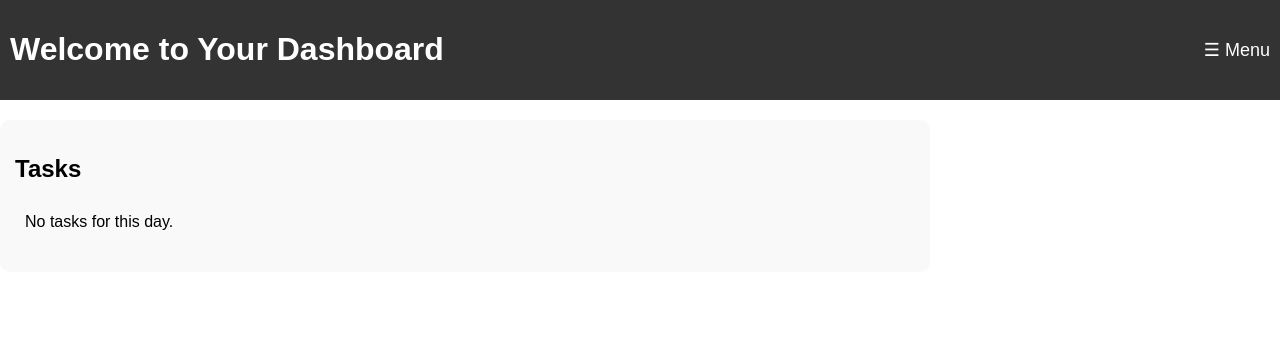
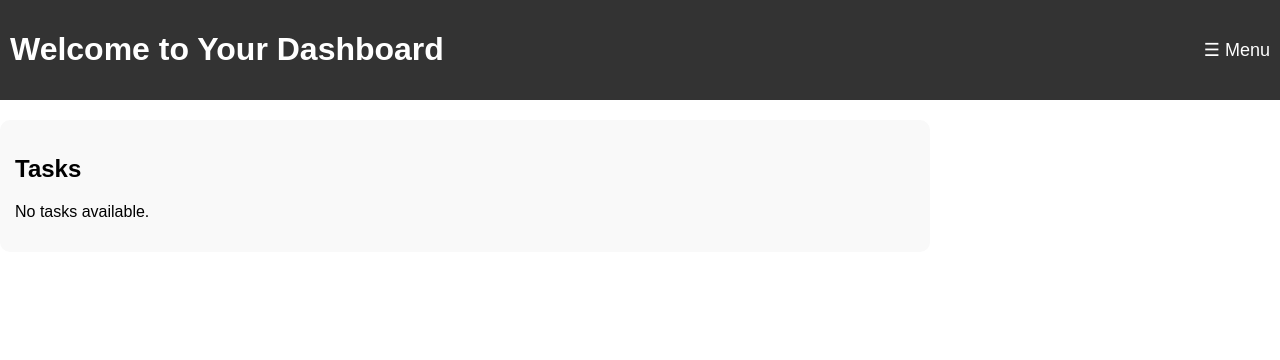
Before and after one commit to Anto-Antony/pythonProject, a Flask app: page /dashboard in a window 1280 px wide. Shown: the top 360 px of the page. Run offline with Flask 3, Linux system fonts and the light colour scheme; the visitor is signed in with stand-in values (Sample User, id 1); tables that the repository leaves empty or names only in its code hold one stand-in row (values such as "Sample post"); some libraries are stand-ins or nearby versions.

Commit message:
new changes

```diff
--- a/app.py
+++ b/app.py
@@ -3,12 +3,12 @@ import os
 import mysql
 from flask import Flask, render_template, request, redirect, url_for, flash, session, jsonify
 from db_config import get_db_connection
-# from werkzeug.security import generate_password_hash, check_password_hash
+from werkzeug.security import generate_password_hash, check_password_hash
 
 from datetime import datetime, timedelta
 
 app = Flask(__name__)
-app.secret_key = os.getenv('SECRET_KEY', 'default_secret_key')
+app.secret_key = os.getenv('SECRET_KEY', 'secrets.token_hex(16)')
 
 
 @app.route('/', methods=['GET', 'POST'])
@@ -23,9 +23,8 @@ def login():
         user = cursor.fetchone()
         conn.close()
 
-        # flash(f'User from DB: {user}')
-        # if user and check_password_hash(user['password'], password):
-        if user:
+        flash(f'User from DB: {user}')
+        if user and check_password_hash(user['password'], password):
             session['user_id'] = user['id']
             flash('Login successful!', 'success')
             return redirect(url_for('dashboard'))
@@ -47,12 +46,12 @@ def register():
             flash('Passwords do not match.', 'danger')
             return redirect(url_for('register'))
 
-        # hashed_password = generate_password_hash(password, method='pbkdf2:sha256', salt_length=16)
+        hashed_password = generate_password_hash(password, method='pbkdf2:sha256', salt_length=16)
 
         conn = get_db_connection()
         cursor = conn.cursor()
         cursor.execute('INSERT INTO users (email, phone, profession, password) VALUES (%s, %s, %s, %s)',
-                       (email, phone, profession, password))
+                       (email, phone, profession, hashed_password))
         conn.commit()
         conn.close()
 
--- a/templates/dashboard.html
+++ b/templates/dashboard.html
@@ -4,73 +4,41 @@
     <meta charset="UTF-8">
     <meta name="viewport" content="width=device-width, initial-scale=1.0">
     <title>Dashboard</title>
-    <link href="https://cdnjs.cloudflare.com/ajax/libs/fullcalendar/5.10.2/main.min.css" rel="stylesheet">
-    <link rel="stylesheet" href="{{ url_for('static', filename='dashboard_styles.css') }}">
+<!--    <link rel="stylesheet" href="{{ url_for('static', filename='dashboard_styles.css') }}">-->
 </head>
 <body>
 
     {% include 'header.html' %}
 
     <div class="container">
-   <div class="tasks-container" id="tasks-container">
-    <h2>Tasks</h2>
-    <ul id="tasks-list">
-        <!-- Task items will be appended here -->
-    </ul>
-   </div></div>
+        <div class="tasks-container">
+            <h2>Tasks</h2>
+            {% set current_date_str = None %}
+            {% for task in task %}
+                {% set task_date_str = task['due_date'].strftime('%Y-%m-%d') %}
+                {% if task_date_str != current_date_str %}
+                    {% if current_date_str is not None %}
+                        </ul>
+                    {% endif %}
+                    <h3>{{ task_date_str }}</h3>
+                    <ul class="tasks-list">
+                    {% set current_date_str = task_date_str %}
+                {% endif %}
+                <li>
+                    {{ task.task_name }} - {{ task.due_time }}
+                    <span class="task-icon {{ task.priority|lower }}"></span>
+                    <div class="task-details">
+                        {{ task.description }}
+                    </div>
+                </li>
+            {% endfor %}
+            {% if task|length > 0 %}
+                </ul>
+            {% else %}
+                <p>No tasks available.</p>
+            {% endif %}
+        </div>
+    </div>
 
-
-    <script src="https://code.jquery.com/jquery-3.6.0.min.js"></script>
-    <script>
-        let currentDate = new Date();
-function loadTasks(date, direction) {
-    $.ajax({
-        url: "/dashboard",
-        method: "GET",
-        data: { date: date.toISOString().split('T')[0], direction: direction },
-        success: function(data) {
-            // Check if the response contains 'tasks'
-            if (data.tasks && data.tasks.length > 0) {
-                let tasksList = $('#tasks-list');
-                tasksList.empty();  // Clear previous tasks
-
-                data.tasks.forEach(task => {
-                    let taskItem = `<li>
-                                        ${task.task_name} - ${task.due_time}
-                                        <span class="task-icon ${task.priority.toLowerCase()}"></span>
-                                        <div class="task-details">
-                                            ${task.description}
-                                        </div>
-                                    </li>`;
-                    tasksList.append(taskItem);
-                });
-            } else {
-                $('#tasks-list').html('<li>No tasks for this day.</li>');
-            }
-        },
-        error: function(error) {
-            console.error("Error fetching tasks: ", error);
-            $('#tasks-list').html('<li>Error loading tasks.</li>');
-        }
-    });
-}
-
-        $('#tasks-container').on('scroll', function() {
-            let scrollTop = $(this).scrollTop();
-            let scrollHeight = $(this).prop('scrollHeight');
-            let clientHeight = $(this).height();
-
-            if (scrollTop + clientHeight >= scrollHeight) {
-                currentDate.setDate(currentDate.getDate() + 1); // Next day
-                loadTasks(currentDate, 'down');
-            } else if (scrollTop === 0) {
-                currentDate.setDate(currentDate.getDate() - 1); // Previous day
-                loadTasks(currentDate, 'up');
-            }
-        });
-
-        // Load today's tasks on page load
-        loadTasks(currentDate, 'today');
-    </script>
 </body>
 </html>
```
